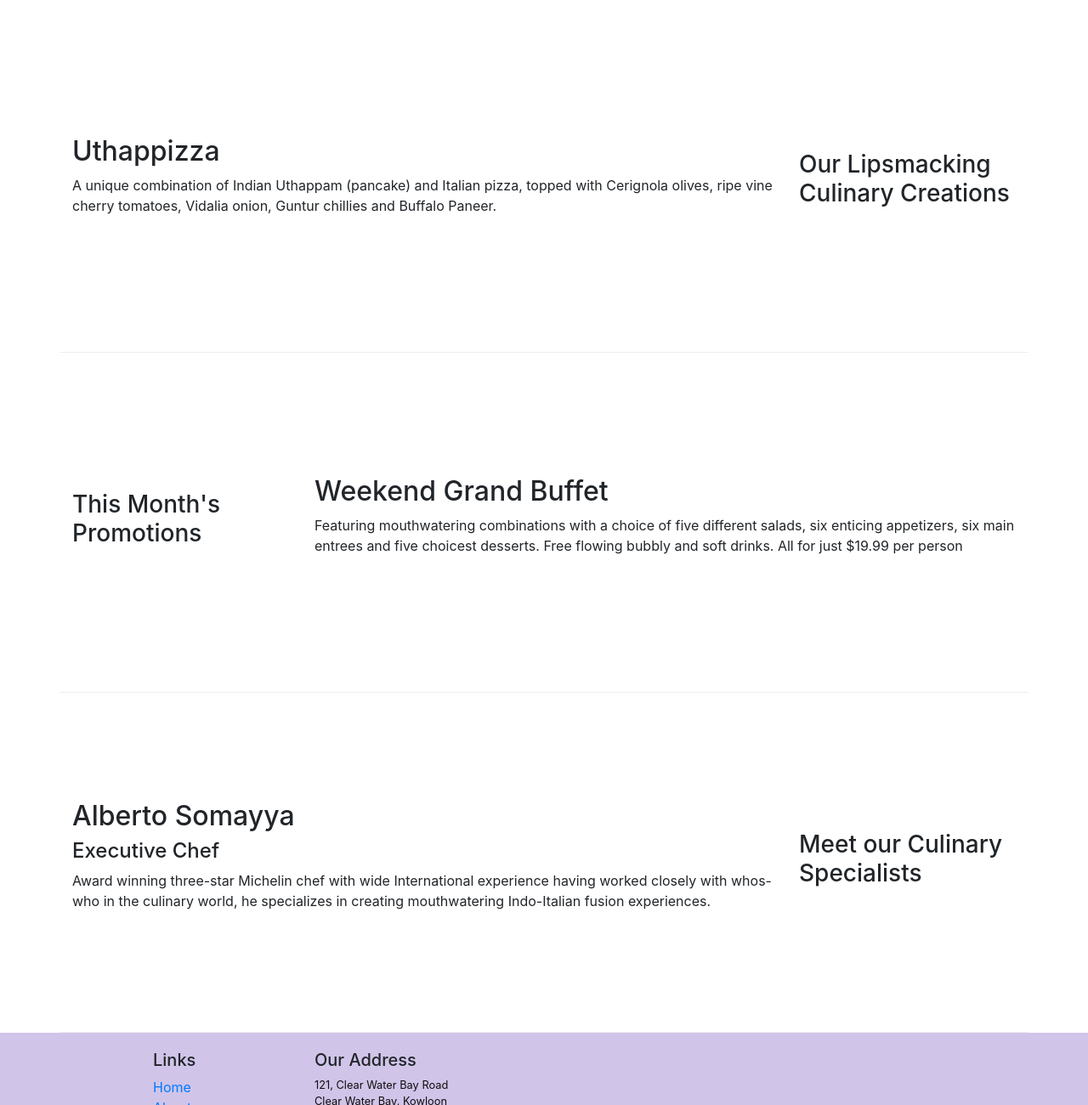
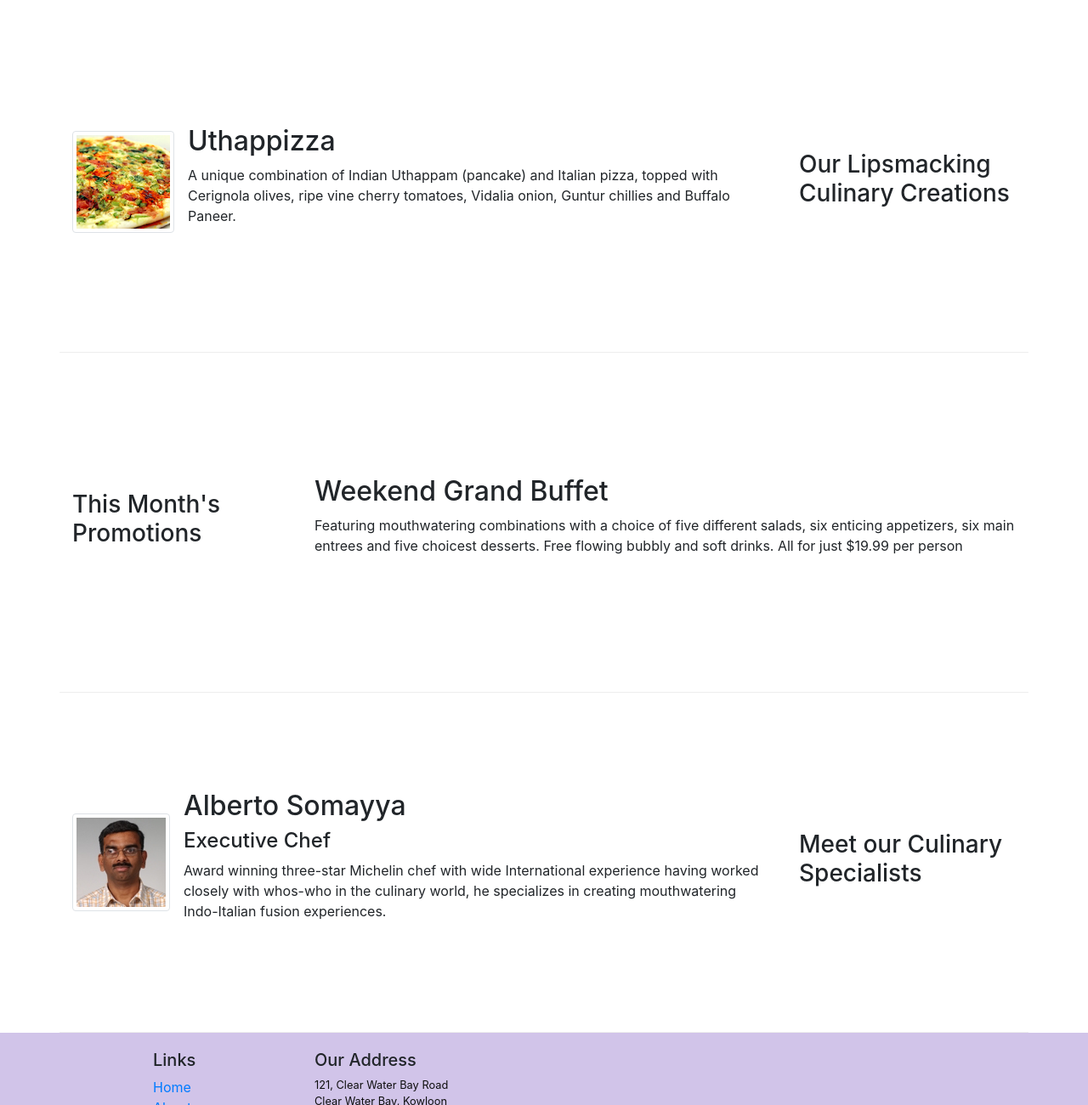
Before and after one commit to neltonf/coursera-full-stack, a plain HTML site: page index.html in a window 1280 px wide. Shown: the part 339-1639 px from the top of the page at 85% size. Drawn offline with nearby package versions, Linux system fonts and the light colour scheme.

Commit message:
Images and Media

```diff
--- a/index.html
+++ b/index.html
@@ -66,8 +66,16 @@
                 <h3>Our Lipsmacking Culinary Creations</h3>
             </div>
             <div class="col-12 col-sm-9 order-sm-first">
-                <h2>Uthappizza</h2>
-                <p>A unique combination of Indian Uthappam (pancake) and Italian pizza, topped with Cerignola olives, ripe vine cherry tomatoes, Vidalia onion, Guntur chillies and Buffalo Paneer.</p>
+                <div class="media">
+                    <img class="d-flex mr-3 img-thumbnail align-self-center" src="img/uthappizza.png" alt="Uthappizza">
+                    <div class="media-body">
+                        <h2 class="mt-0">Uthappizza</h2>
+                        <p class="d-none d-sm-block">A unique combination of Indian Uthappam (pancake) and
+                            Italian pizza, topped with Cerignola olives, ripe vine
+                            cherry tomatoes, Vidalia onion, Guntur chillies and
+                            Buffalo Paneer.</p>
+                    </div>
+                </div>
             </div>
         </div>
 
@@ -87,10 +95,18 @@
                 <h3>Meet our Culinary Specialists</h3>
             </div>
             <div class="col-12 col-sm-9 order-sm-first">
-                <h2>Alberto Somayya</h2>
-                <h4>Executive Chef</h4>
-                <p>Award winning three-star Michelin chef with wide International experience having worked closely with whos-who in the culinary world, he specializes in creating mouthwatering
-                    Indo-Italian fusion experiences. </p>
+                <div class="media">
+                    <img class="d-flex mr-3 img-thumbnail align-self-center" src="img/alberto.png" alt="Alberto Somayya">
+                    <div class="media-body">
+                        <h2 class="mt-0">Alberto Somayya</h2>
+                        <h4>Executive Chef</h4>
+                        <p class="d-none d-sm-block">Award winning three-star Michelin chef with wide
+                            International experience having worked closely with
+                            whos-who in the culinary world, he specializes in
+                            creating mouthwatering Indo-Italian fusion experiences.
+                        </p>
+                    </div>
+                </div>
             </div>
         </div>
     </div>
```
